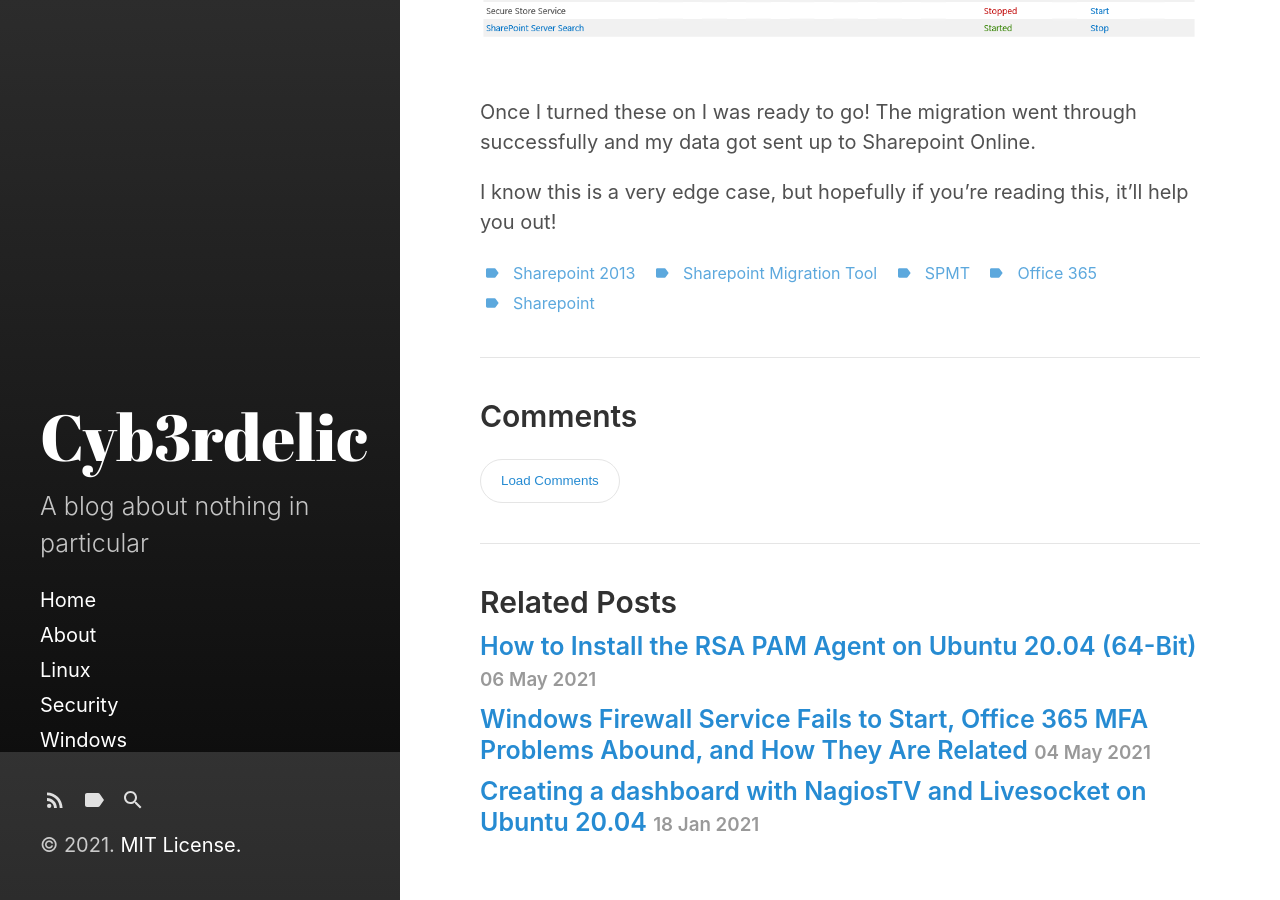
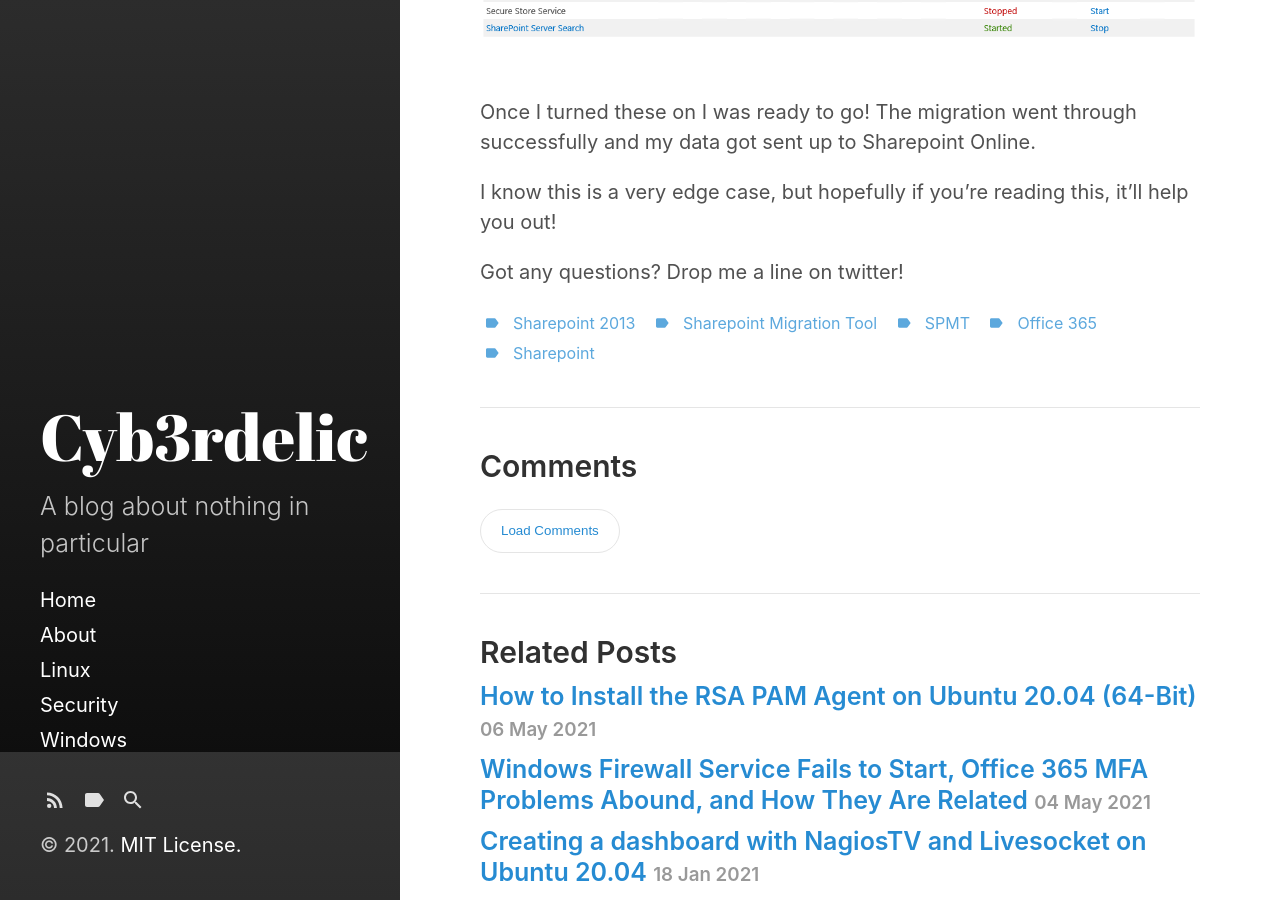
Before and after one commit to cyb3rdelic/cyb3rdelic.github.io, a Jekyll site: the page built from _posts/2021-8-31-Sharepoint-Migration-Tool-Woes.md, in a window 1280 px wide and 900 px high, scrolled down 2848 px. Built offline with Jekyll 4.4.1, drawn with Linux system fonts in a browser that asks for light colours.

Commit message:
Add photo and end line

```diff
--- a/_posts/2021-8-31-Sharepoint-Migration-Tool-Woes.md
+++ b/_posts/2021-8-31-Sharepoint-Migration-Tool-Woes.md
@@ -49,3 +49,5 @@ Once I turned these on I was ready to go! The migration went through successfull
 
 
 I know this is a very edge case, but hopefully if you're reading this, it'll help you out!
+
+Got any questions? Drop me a line on twitter!
```
